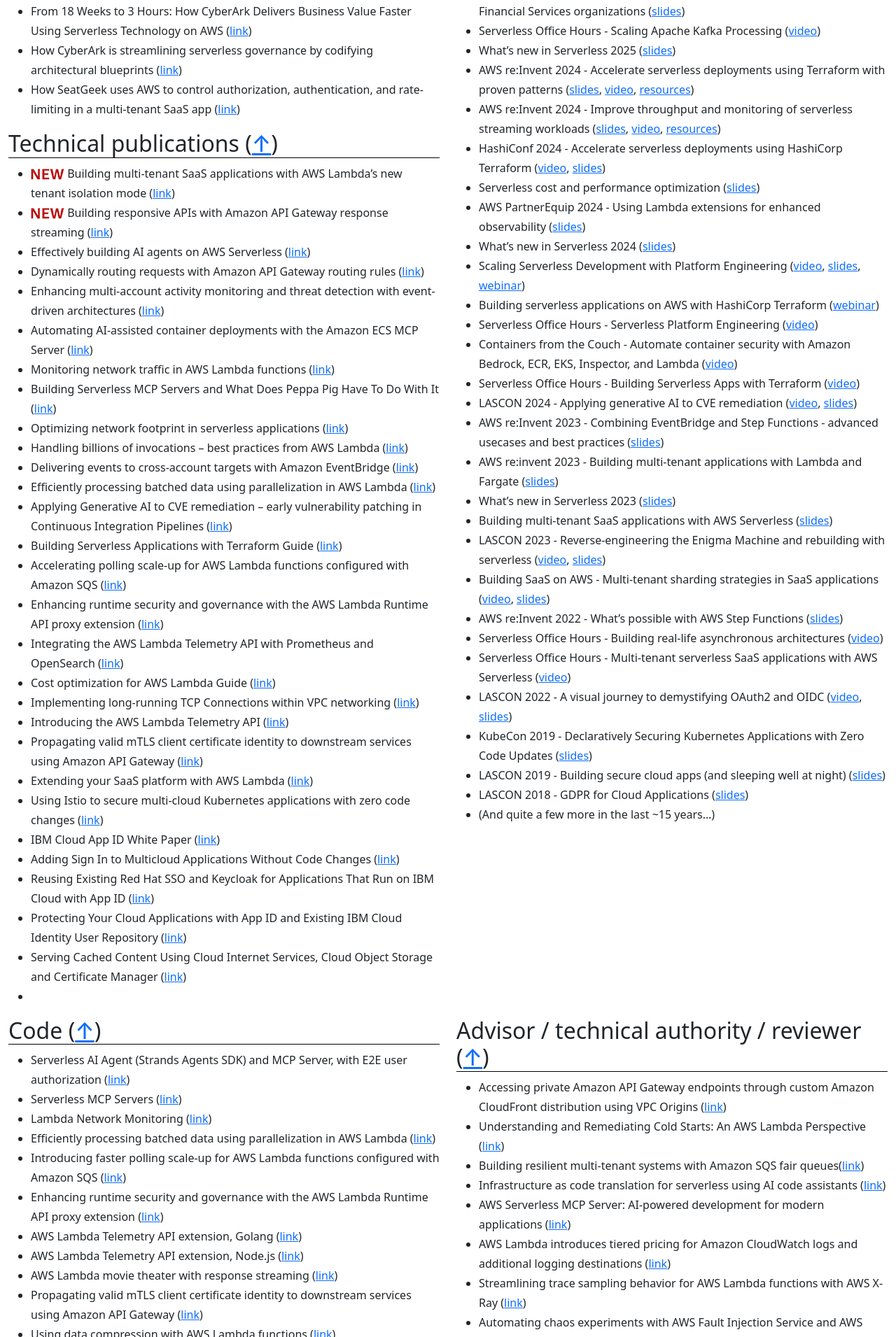
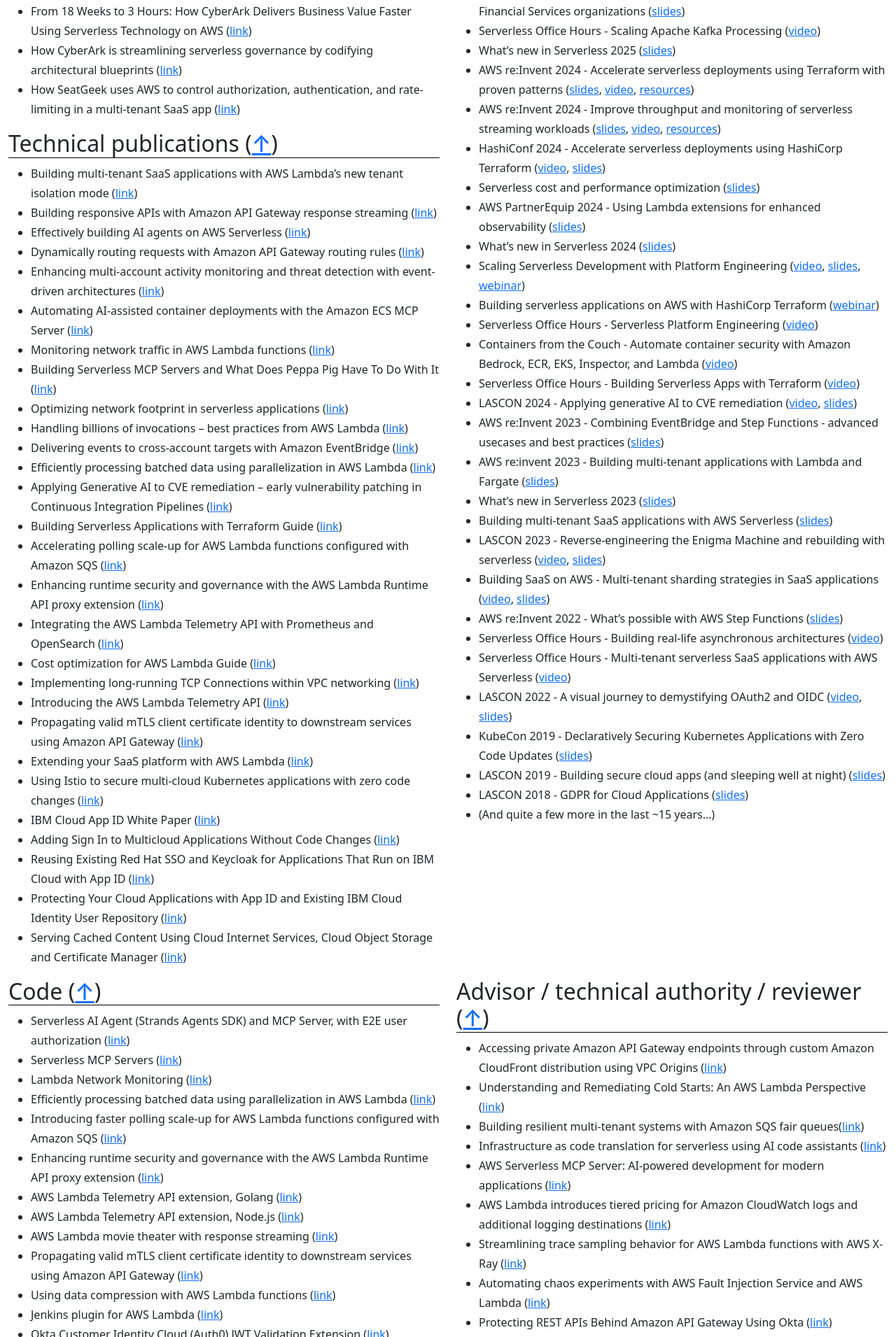
Before and after one commit to aal80/whoami, a Jekyll site: the page built from index.md, in a window 1280 px wide. Shown: the part 875-2786 px from the top of the page at 70% size. Built offline with Jekyll 4.4.1, drawn with Linux system fonts in a browser that asks for light colours.

Commit message:
Update publications.md

```diff
--- a/_includes/publications.md
+++ b/_includes/publications.md
@@ -13,8 +13,8 @@
 - How SeatGeek uses AWS to control authorization, authentication, and rate-limiting in a multi-tenant SaaS app ([link](https://aws.amazon.com/blogs/architecture/how-seatgeek-uses-aws-to-control-authorization-authentication-and-rate-limiting-in-a-multi-tenant-saas-application/))
 
 ## Technical publications ([↑](#top))
-- ![](./new2.png) Building multi-tenant SaaS applications with AWS Lambda’s new tenant isolation mode ([link](https://aws.amazon.com/blogs/compute/building-multi-tenant-saas-applications-with-aws-lambdas-new-tenant-isolation-mode/))
-- ![](./new2.png) Building responsive APIs with Amazon API Gateway response streaming ([link](https://aws.amazon.com/blogs/compute/building-responsive-apis-with-amazon-api-gateway-response-streaming/))
+- Building multi-tenant SaaS applications with AWS Lambda’s new tenant isolation mode ([link](https://aws.amazon.com/blogs/compute/building-multi-tenant-saas-applications-with-aws-lambdas-new-tenant-isolation-mode/))
+- Building responsive APIs with Amazon API Gateway response streaming ([link](https://aws.amazon.com/blogs/compute/building-responsive-apis-with-amazon-api-gateway-response-streaming/))
 - Effectively building AI agents on AWS Serverless ([link](https://aws.amazon.com/blogs/compute/effectively-building-ai-agents-on-aws-serverless/))
 - Dynamically routing requests with Amazon API Gateway routing rules ([link](https://aws.amazon.com/blogs/compute/dynamically-routing-requests-with-amazon-api-gateway-routing-rules/))
 - Enhancing multi-account activity monitoring and threat detection with event-driven architectures ([link](https://aws.amazon.com/blogs/compute/enhancing-multi-account-activity-monitoring-with-event-driven-architectures/))
@@ -41,4 +41,3 @@
 - Reusing Existing Red Hat SSO and Keycloak for Applications That Run on IBM Cloud with App ID ([link](https://www.dropbox.com/scl/fi/x5brt4vjbtm4cn6wsm8dm/Reusing-Existing-Red-Hat-SSO-and-Keycloak-for-Applications-That-Run-on-IBM-Cloud-with-App-ID.pdf?rlkey=rneryq5hnrjajxtcvenpr6sin&st=bvdhfjf5&dl=0))
 - Protecting Your Cloud Applications with App ID and Existing IBM Cloud Identity User Repository ([link](https://www.dropbox.com/scl/fi/c2mtmo1nprfj02vughlt4/Protecting-Your-Cloud-Applications-with-App-ID-and-Existing-IBM-Cloud-Identity-User-Repository.pdf?rlkey=g3wt1rn51h08m0e7owuq35xaj&st=46ezwc2u&dl=0))
 - Serving Cached Content Using Cloud Internet Services, Cloud Object Storage and Certificate Manager ([link](https://www.dropbox.com/scl/fi/vgbkqs1m3cdc1uws241gj/Serving-Cached-Content-Using-Cloud-Internet-Services-Cloud-Object-Storage-and-Certificate-Manager.pdf?rlkey=dl15dsbks7794vbsxm237xegp&st=zv82h4cj&dl=0))
--
```
